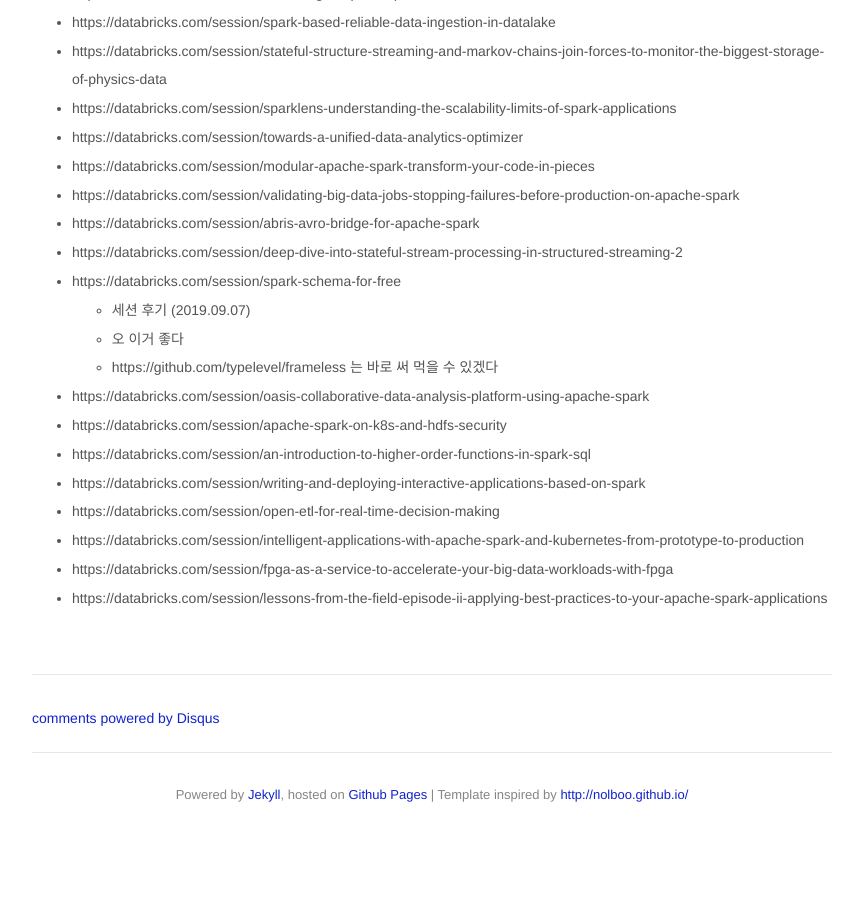
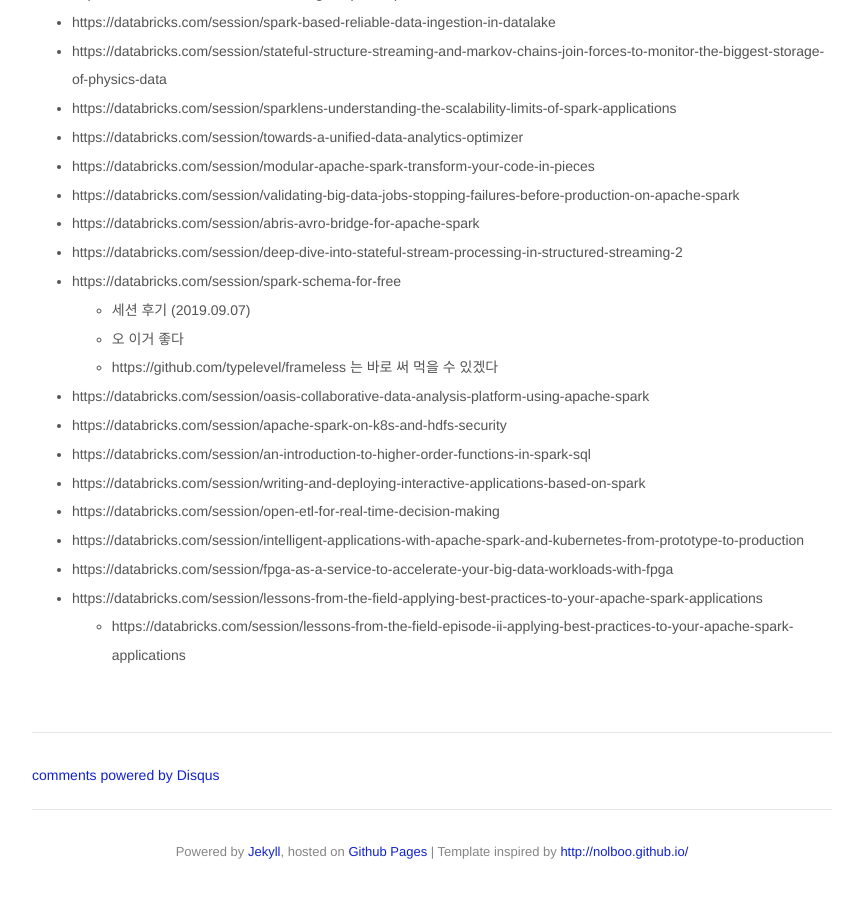
Before and after one commit to jason-heo/jason-heo.github.io, a Jekyll site: the page built from _posts/2019-06-06-spark-ai-summit-2018-eu.md, in a window 1280 px wide and 900 px high, scrolled down 1798 px. Shown: the whole window, without its empty margins (208-1071 px from the left). Built offline with Jekyll 4.4.1, drawn with Linux system fonts in a browser that asks for light colours; comment, search, counter and statistics services are not loaded; before the commit the page ends 2640 px from its top, so only the background shows below that; some of the changed lines change nothing that is shown.

Commit message:
best practice 1개 더 추가

```diff
--- a/_posts/2019-06-06-spark-ai-summit-2018-eu.md
+++ b/_posts/2019-06-06-spark-ai-summit-2018-eu.md
@@ -63,4 +63,5 @@
 - https://databricks.com/session/open-etl-for-real-time-decision-making
 - https://databricks.com/session/intelligent-applications-with-apache-spark-and-kubernetes-from-prototype-to-production
 - https://databricks.com/session/fpga-as-a-service-to-accelerate-your-big-data-workloads-with-fpga
-- https://databricks.com/session/lessons-from-the-field-episode-ii-applying-best-practices-to-your-apache-spark-applications
+- https://databricks.com/session/lessons-from-the-field-applying-best-practices-to-your-apache-spark-applications
+    - https://databricks.com/session/lessons-from-the-field-episode-ii-applying-best-practices-to-your-apache-spark-applications
```
